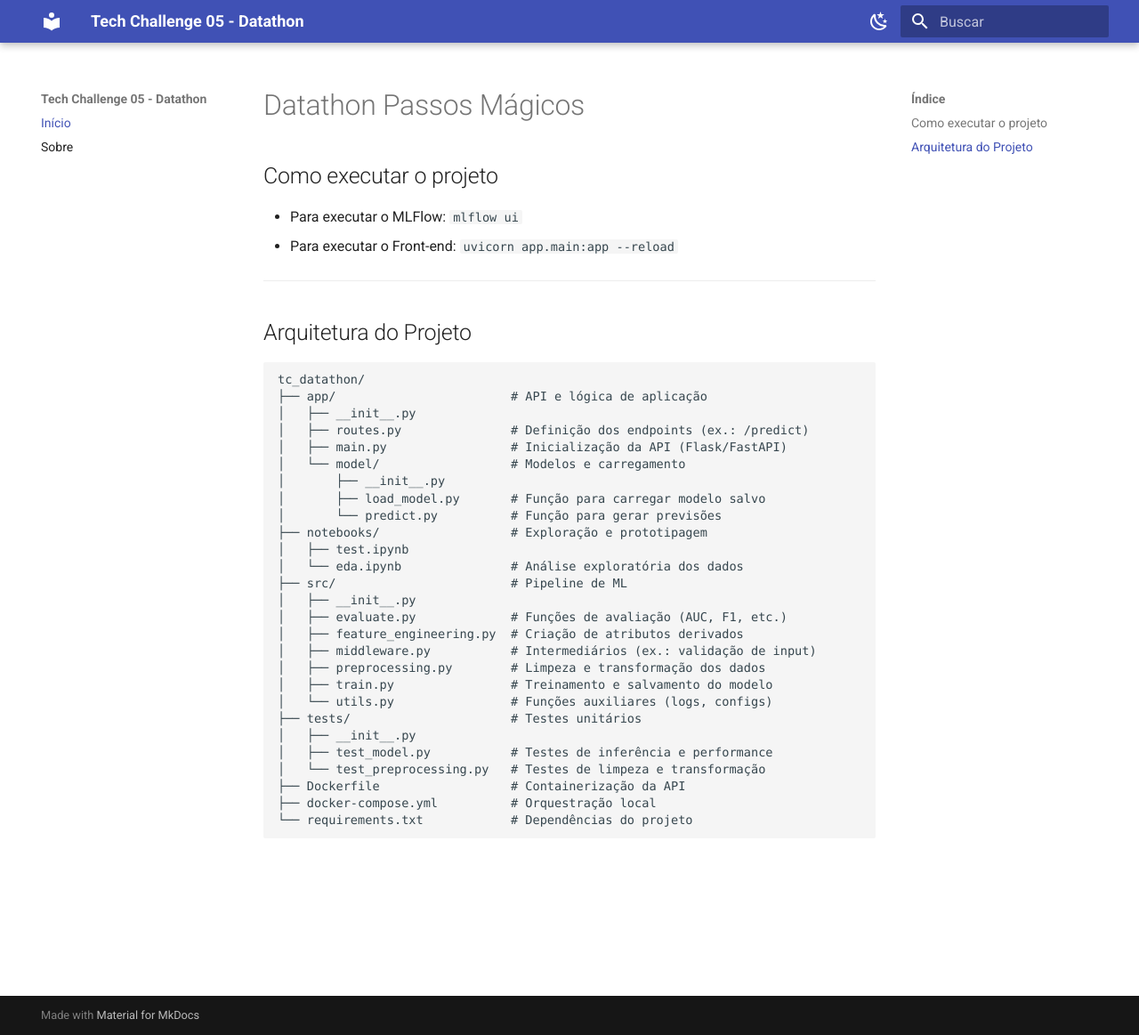
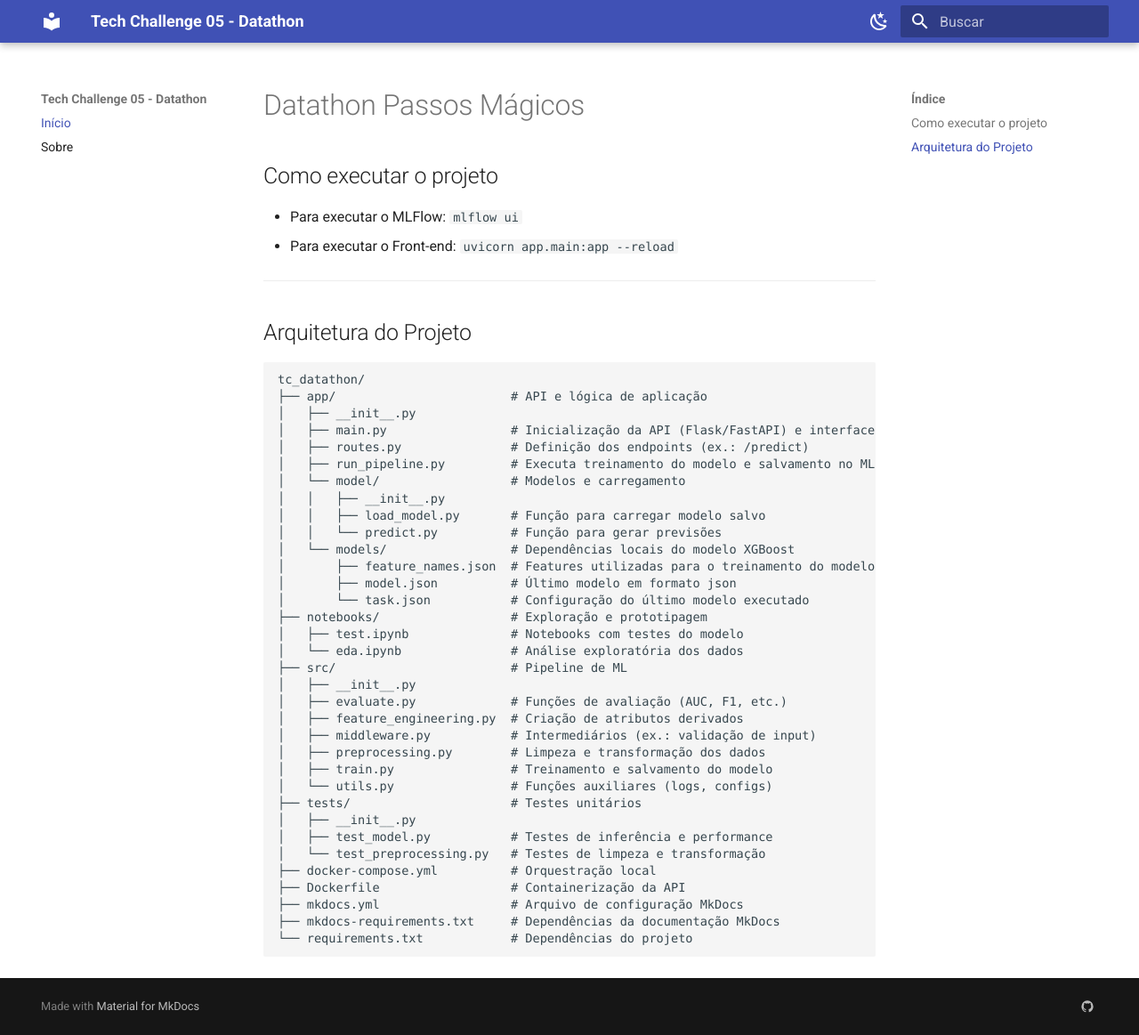
Before and after one commit to ronaldomendes/tc_datathon, an MkDocs documentation site: the page built from docs/index.md, in a window 1280 px wide and 1163 px high. Shown: the whole window at 89% size. Built offline with MkDocs 1.6.1 and Material for MkDocs 9.7.7, drawn with Linux system fonts in a browser that asks for light colours; some web fonts are replaced.

Commit message:
Updating docs

````diff
--- a/docs/index.md
+++ b/docs/index.md
@@ -12,14 +12,19 @@
 tc_datathon/
 ├── app/                        # API e lógica de aplicação
 │   ├── __init__.py
+│   ├── main.py                 # Inicialização da API (Flask/FastAPI) e interface Gradio
 │   ├── routes.py               # Definição dos endpoints (ex.: /predict)
-│   ├── main.py                 # Inicialização da API (Flask/FastAPI)
+│   ├── run_pipeline.py         # Executa treinamento do modelo e salvamento no MLFlow
 │   └── model/                  # Modelos e carregamento
-│       ├── __init__.py
-│       ├── load_model.py       # Função para carregar modelo salvo
-│       └── predict.py          # Função para gerar previsões
+│   │   ├── __init__.py
+│   │   ├── load_model.py       # Função para carregar modelo salvo
+│   │   └── predict.py          # Função para gerar previsões
+│   └── models/                 # Dependências locais do modelo XGBoost
+│       ├── feature_names.json  # Features utilizadas para o treinamento do modelo
+│       ├── model.json          # Último modelo em formato json
+│       └── task.json           # Configuração do último modelo executado
 ├── notebooks/                  # Exploração e prototipagem
-│   ├── test.ipynb
+│   ├── test.ipynb              # Notebooks com testes do modelo
 │   └── eda.ipynb               # Análise exploratória dos dados
 ├── src/                        # Pipeline de ML
 │   ├── __init__.py
@@ -33,7 +38,9 @@ tc_datathon/
 │   ├── __init__.py
 │   ├── test_model.py           # Testes de inferência e performance
 │   └── test_preprocessing.py   # Testes de limpeza e transformação
+├── docker-compose.yml          # Orquestração local
 ├── Dockerfile                  # Containerização da API
-├── docker-compose.yml          # Orquestração local
+├── mkdocs.yml                  # Arquivo de configuração MkDocs
+├── mkdocs-requirements.txt     # Dependências da documentação MkDocs
 └── requirements.txt            # Dependências do projeto
 ```
--- a/mkdocs.yml
+++ b/mkdocs.yml
@@ -33,3 +33,7 @@ theme:
         name: Dark mode
       primary: teal
       accent: amber
+extra:
+  social:
+    - icon: material/github
+      link: https://github.com/ronaldomendes/tc_datathon
````
Also changed, not shown: README.md (+2 -32 lines).
